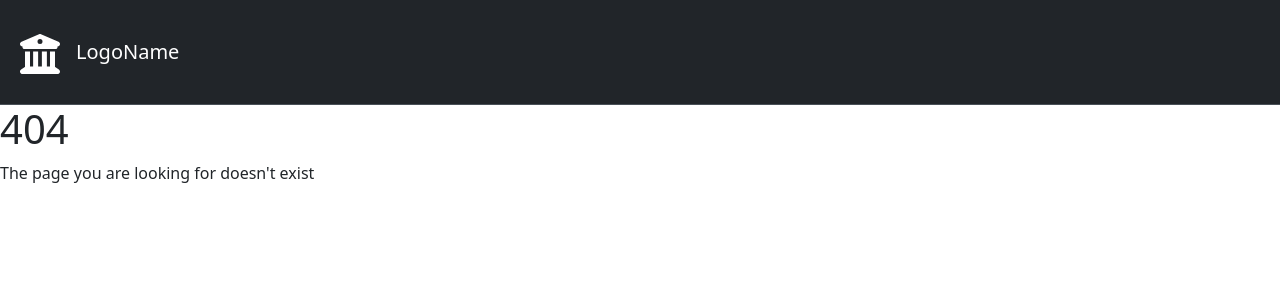
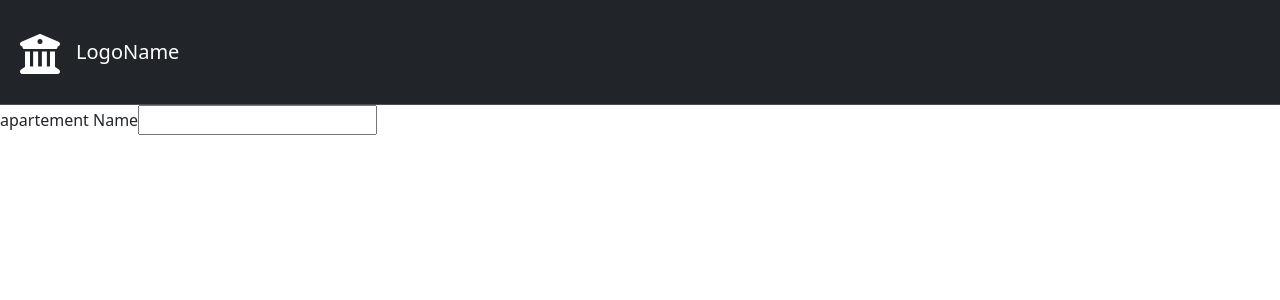
Before and after one commit to Ahmd-zaidan8a8/Apartment-Rentals-Admin, a React (Vite) app: page /edit/1092508 in a window 1280 px wide. Before the commit this address had no page. Shown: the top 300 px of the page. Built offline with nearby package versions, Linux system fonts and the light colour scheme.

Commit message:
adding the editItem component

```diff
--- a/src/App.jsx
+++ b/src/App.jsx
@@ -9,6 +9,7 @@ import Footer from "./components/Footer";
 import Dashboard from "./pages/Dashboard";
 import data from "./data/data.json";
 import { useState } from "react";
+import EditItemForm from "./components/EditItemForm";
 
 const App = () => {
   const { results } = data;
@@ -85,6 +86,7 @@ const App = () => {
             />
           }
         />
+        <Route path="/edit/:itemId" element={<EditItemForm />} />
         <Route path="*" element={<ErrorPage />} />
       </Routes>
 
--- /dev/null
+++ b/src/components/EditItemForm.jsx
@@ -0,0 +1,10 @@
+const EditItemForm = () => {
+  return (
+    <div className="mb-3">
+      <label htmlFor="name" className="form-label">apartement Name</label>
+      <input id="name" type="text" className="form-cotrol" />
+    </div>
+  );
+};
+
+export default EditItemForm;
--- a/src/pages/ItemDetails.jsx
+++ b/src/pages/ItemDetails.jsx
@@ -37,7 +37,7 @@ function ItemDetails({ apartementList }) {
           <li>description: {apartement.description}</li>
         </ul>
       )}
-      <div className="text-center">
+      <div className="text-center p-3">
         <Link to="/" className="link-underline-light">
           Back to Homepage
         </Link>
```
